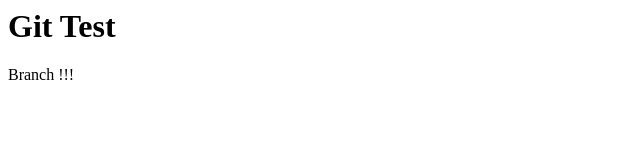
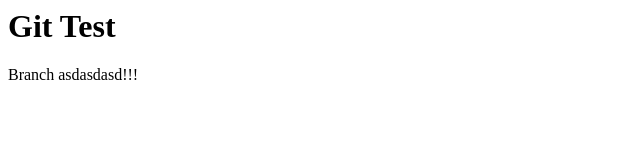
Before and after one commit to EmeraldEmpire/git-testings, a plain HTML site: page index.html in a window 1280 px wide. Shown: the full height of the page, 0-640 px from the left. Drawn offline with Linux system fonts and the light colour scheme.

```diff
--- a/index.html
+++ b/index.html
@@ -7,6 +7,6 @@
 </head>
 <body>
   <h1>Git Test</h1>
-  <p>Branch !!!</p>
+  <p>Branch asdasdasd!!!</p>
 </body>
 </html>
```
